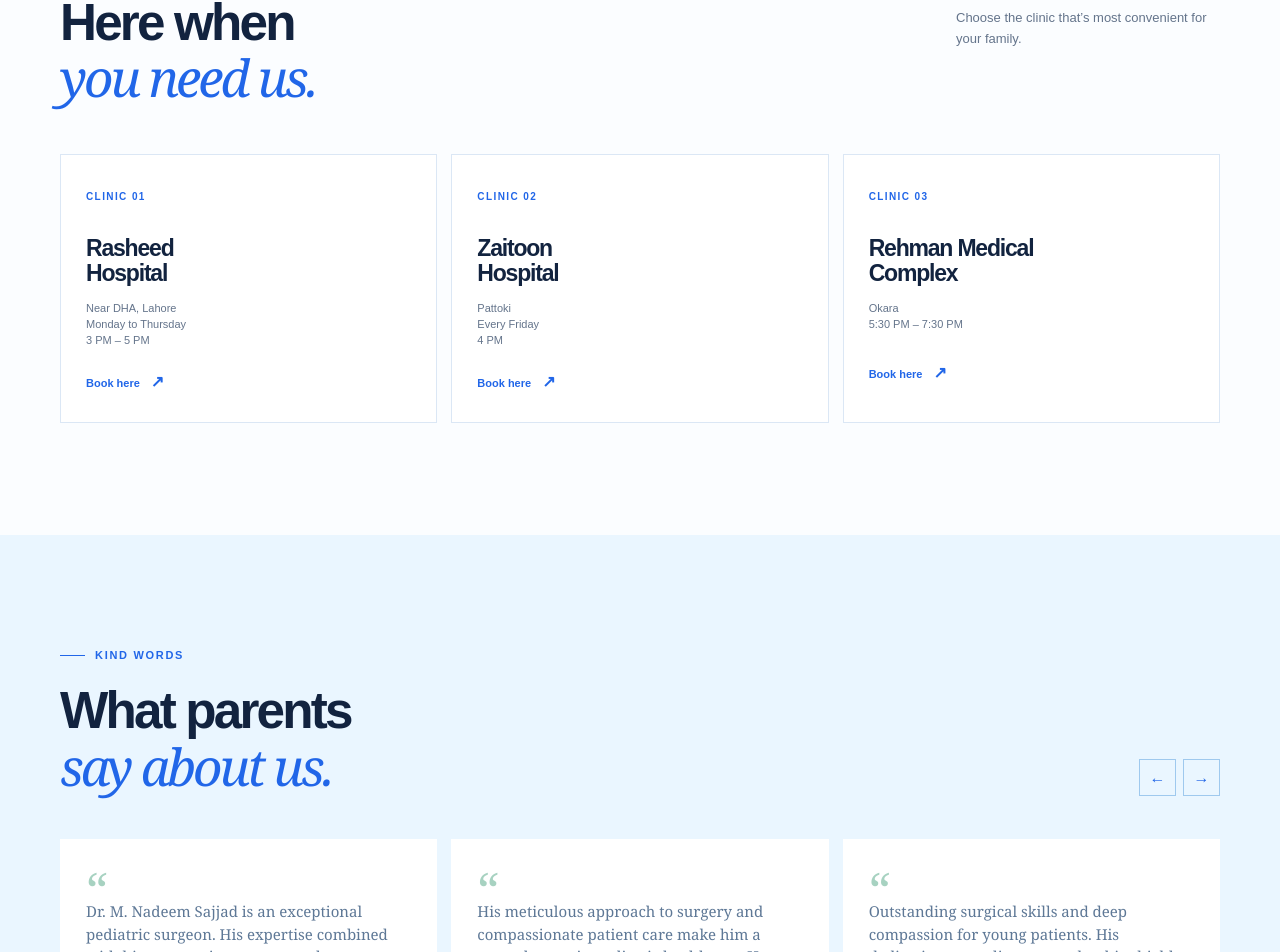
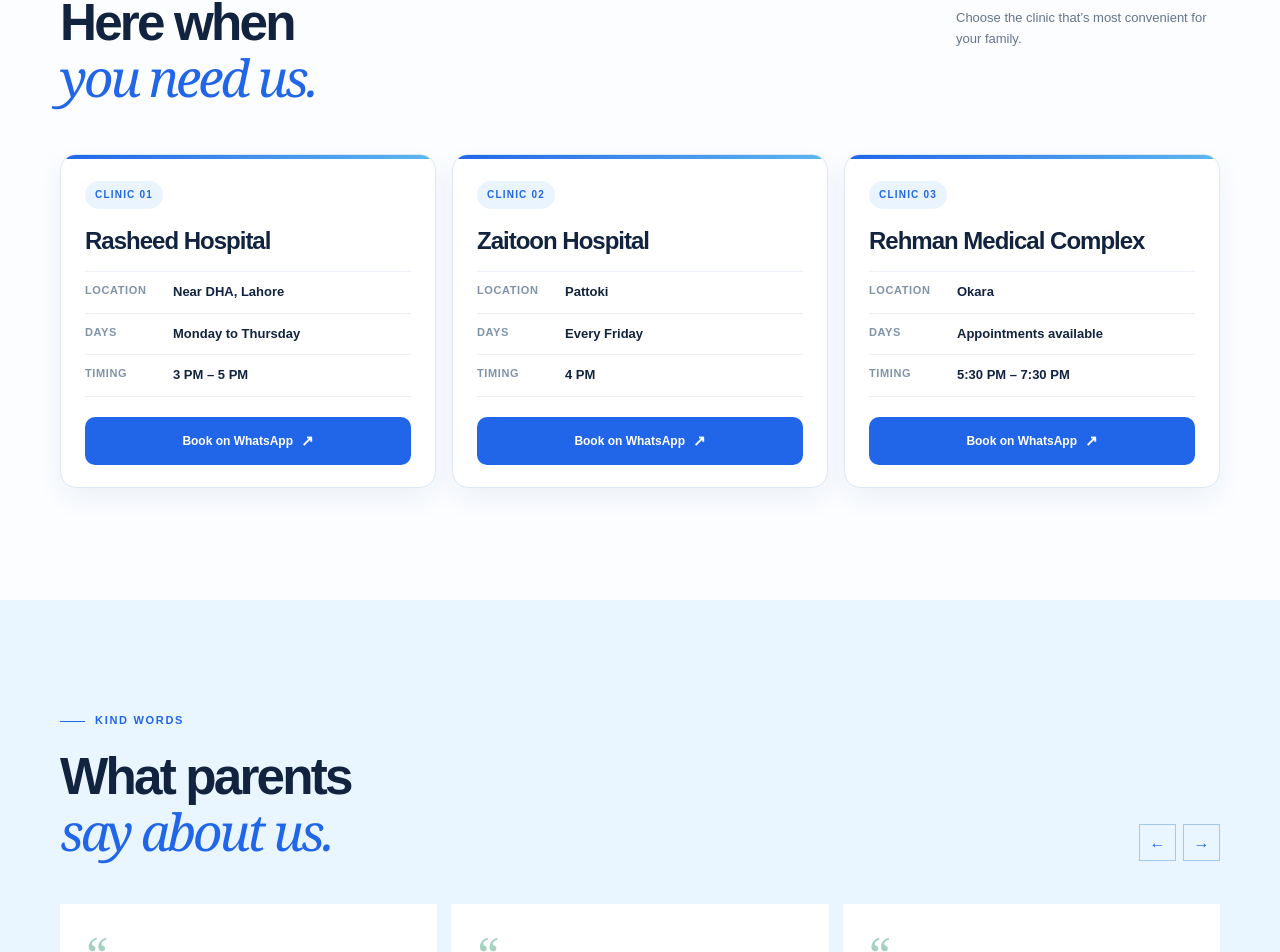
Before and after one commit to sqlainsaad5/Dr-M-Nadeem-Sajjad, a Next.js app: page / in a window 1280 px wide. Shown: the part 3804-4756 px from the top of the page. Built offline with nearby package versions, Linux system fonts and the light colour scheme.

Commit message:
Changes done

```diff
--- a/app/page.tsx
+++ b/app/page.tsx
@@ -281,9 +281,36 @@
           <div className="container">
             <div className="section-heading centered"><div><p className="eyebrow"><span></span> Find us near you</p><h2>Here when<br /><em>you need us.</em></h2></div><p>Choose the clinic that’s most convenient for your family.</p></div>
             <div className="clinic-grid">
-              <article className="clinic-card"><span className="clinic-tag">Clinic 01</span><h3>Rasheed<br />Hospital</h3><p>Near DHA, Lahore<br />Monday to Thursday<br />3 PM – 5 PM</p><a href={`${WHATSAPP_LINK}?text=${WHATSAPP_MESSAGE}`} target="_blank" rel="noopener noreferrer">Book here <span>↗</span></a></article>
-              <article className="clinic-card"><span className="clinic-tag">Clinic 02</span><h3>Zaitoon<br />Hospital</h3><p>Pattoki<br />Every Friday<br />4 PM</p><a href={`${WHATSAPP_LINK}?text=${WHATSAPP_MESSAGE}`} target="_blank" rel="noopener noreferrer">Book here <span>↗</span></a></article>
-              <article className="clinic-card"><span className="clinic-tag">Clinic 03</span><h3>Rehman Medical<br />Complex</h3><p>Okara<br />5:30 PM – 7:30 PM</p><a href={`${WHATSAPP_LINK}?text=${WHATSAPP_MESSAGE}`} target="_blank" rel="noopener noreferrer">Book here <span>↗</span></a></article>
+              <article className="clinic-card">
+                <span className="clinic-tag">Clinic 01</span>
+                <h3>Rasheed Hospital</h3>
+                <ul className="clinic-meta">
+                  <li><span>Location</span><strong>Near DHA, Lahore</strong></li>
+                  <li><span>Days</span><strong>Monday to Thursday</strong></li>
+                  <li><span>Timing</span><strong>3 PM – 5 PM</strong></li>
+                </ul>
+                <a className="clinic-book" href={`${WHATSAPP_LINK}?text=${WHATSAPP_MESSAGE}`} target="_blank" rel="noopener noreferrer">Book on WhatsApp <span>↗</span></a>
+              </article>
+              <article className="clinic-card">
+                <span className="clinic-tag">Clinic 02</span>
+                <h3>Zaitoon Hospital</h3>
+                <ul className="clinic-meta">
+                  <li><span>Location</span><strong>Pattoki</strong></li>
+                  <li><span>Days</span><strong>Every Friday</strong></li>
+                  <li><span>Timing</span><strong>4 PM</strong></li>
+                </ul>
+                <a className="clinic-book" href={`${WHATSAPP_LINK}?text=${WHATSAPP_MESSAGE}`} target="_blank" rel="noopener noreferrer">Book on WhatsApp <span>↗</span></a>
+              </article>
+              <article className="clinic-card">
+                <span className="clinic-tag">Clinic 03</span>
+                <h3>Rehman Medical Complex</h3>
+                <ul className="clinic-meta">
+                  <li><span>Location</span><strong>Okara</strong></li>
+                  <li><span>Days</span><strong>Appointments available</strong></li>
+                  <li><span>Timing</span><strong>5:30 PM – 7:30 PM</strong></li>
+                </ul>
+                <a className="clinic-book" href={`${WHATSAPP_LINK}?text=${WHATSAPP_MESSAGE}`} target="_blank" rel="noopener noreferrer">Book on WhatsApp <span>↗</span></a>
+              </article>
             </div>
           </div>
         </section>
--- a/styles.css
+++ b/styles.css
@@ -175,13 +175,86 @@
 
 .clinics { background: var(--cream); }
 .centered { align-items: center; }
-.clinic-grid { display: grid; grid-template-columns: repeat(3, 1fr); gap: 14px; }
-.clinic-card { min-height: 245px; padding: 27px 25px; border: 1px solid var(--line); background: var(--white); }
-.clinic-tag { color: var(--teal); font-size: 10px; font-weight: 700; text-transform: uppercase; letter-spacing: 1.4px; }
-.clinic-card h3 { margin: 28px 0 15px; font-family: var(--display); font-size: 23px; line-height: 1.1; letter-spacing: -1.2px; }
-.clinic-card p { min-height: 39px; color: var(--muted); font-size: 11px; line-height: 1.45; }
-.clinic-card a { display: inline-block; margin-top: 9px; color: var(--teal); font-size: 11px; font-weight: 700; }
-.clinic-card a span { margin-left: 8px; font-size: 16px; }
+.clinic-grid { display: grid; grid-template-columns: repeat(3, 1fr); gap: 16px; }
+.clinic-card {
+  position: relative;
+  display: flex;
+  flex-direction: column;
+  min-height: 280px;
+  padding: 26px 24px 22px;
+  overflow: hidden;
+  border: 1px solid var(--line);
+  border-radius: 16px;
+  background: var(--white);
+  box-shadow: 0 10px 28px rgba(18, 59, 122, .06);
+}
+.clinic-card::before {
+  position: absolute;
+  top: 0;
+  left: 0;
+  width: 100%;
+  height: 4px;
+  content: "";
+  background: linear-gradient(90deg, var(--teal), #5eb6f0);
+}
+.clinic-tag {
+  display: inline-flex;
+  align-items: center;
+  width: fit-content;
+  padding: 6px 10px;
+  border-radius: 999px;
+  color: var(--teal);
+  background: #eaf4ff;
+  font-size: 10px;
+  font-weight: 700;
+  text-transform: uppercase;
+  letter-spacing: 1.2px;
+}
+.clinic-card h3 {
+  margin: 18px 0 16px;
+  font-family: var(--display);
+  font-size: 24px;
+  line-height: 1.15;
+  letter-spacing: -1px;
+}
+.clinic-meta {
+  margin: 0 0 20px;
+  padding: 0;
+  list-style: none;
+}
+.clinic-meta li {
+  display: grid;
+  grid-template-columns: 78px 1fr;
+  gap: 10px;
+  padding: 10px 0;
+  border-top: 1px solid #eaf0f6;
+  color: var(--ink);
+  font-size: 13px;
+}
+.clinic-meta li:last-child { border-bottom: 1px solid #eaf0f6; }
+.clinic-meta span {
+  color: #7f93a8;
+  font-size: 11px;
+  font-weight: 600;
+  text-transform: uppercase;
+  letter-spacing: .6px;
+}
+.clinic-meta strong { font-size: 13px; font-weight: 700; }
+.clinic-book {
+  display: inline-flex;
+  align-items: center;
+  justify-content: center;
+  margin-top: auto;
+  padding: 12px 16px;
+  border-radius: 10px;
+  color: var(--white);
+  background: var(--teal);
+  font-size: 12px;
+  font-weight: 700;
+  transition: transform .2s ease, background .2s ease;
+}
+.clinic-book span { margin-left: 8px; font-size: 15px; }
+.clinic-book:hover { transform: translateY(-2px); background: var(--teal-dark); }
 
 .testimonials { background: #eaf6ff; }
 .testimonial-header { position: relative; display: flex; align-items: end; justify-content: space-between; margin-bottom: 43px; }
@@ -259,6 +332,26 @@
   .credentials { flex-wrap: wrap; gap: 13px 20px; }
   .section-heading, .testimonial-header { align-items: flex-start; flex-direction: column; gap: 20px; }
   .treatment-grid, .clinic-grid { grid-template-columns: 1fr; }
+  .clinic-grid { gap: 14px; }
+  .clinic-card {
+    min-height: auto;
+    padding: 22px 18px 18px;
+    border-radius: 18px;
+  }
+  .clinic-card h3 {
+    margin: 14px 0 12px;
+    font-size: 22px;
+  }
+  .clinic-meta li {
+    grid-template-columns: 72px 1fr;
+    padding: 11px 0;
+    font-size: 13px;
+  }
+  .clinic-book {
+    width: 100%;
+    padding: 14px 16px;
+    font-size: 13px;
+  }
   .treatment-card { min-height: 260px; }
   .treatment-more { align-items: flex-start; flex-direction: column; gap: 5px; }
   .appointment-grid { gap: 35px; }
```
